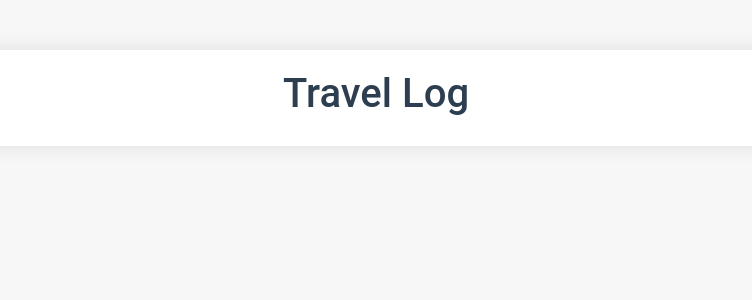
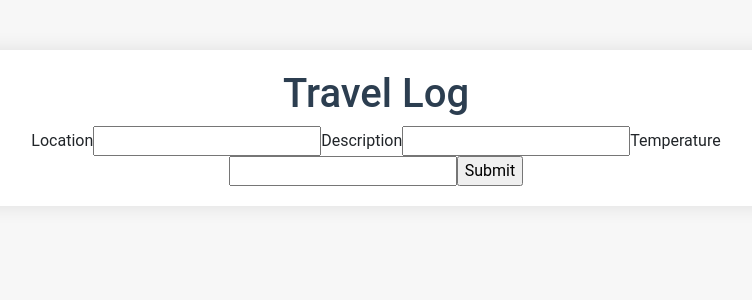
Before and after one commit to Jdrei01/travel-log-app, a React (Vite) app in the folder client/: page / in a window 1280 px wide. Shown: the top 300 px of the page, without its empty margins (264-1016 px from the left). Built offline with nearby package versions, Linux system fonts and the light colour scheme.

Commit message:
Updated home

```diff
--- a/client/src/pages/Home.jsx
+++ b/client/src/pages/Home.jsx
@@ -23,7 +23,18 @@ function Home(props) {
   return (
     <div className="list-group">
       <h1>Travel Log</h1>
+      <form>
+        <label for="location">Location</label>
+        <input type="text" id="location" name="location" required />
 
+        <label for="description">Description</label>
+        <input type="text" id="description" name="description" required />
+
+        <label for="temperature">Temperature</label>
+        <input type="number" id="temperature" name="temperature" required />
+
+        <input type="submit" value="Submit" />
+        </form>
     </div>
   );
 }
--- a/client/src/pages/Profile.jsx
+++ b/client/src/pages/Profile.jsx
@@ -0,0 +1 @@
+import React, {useState} from "react";
```
